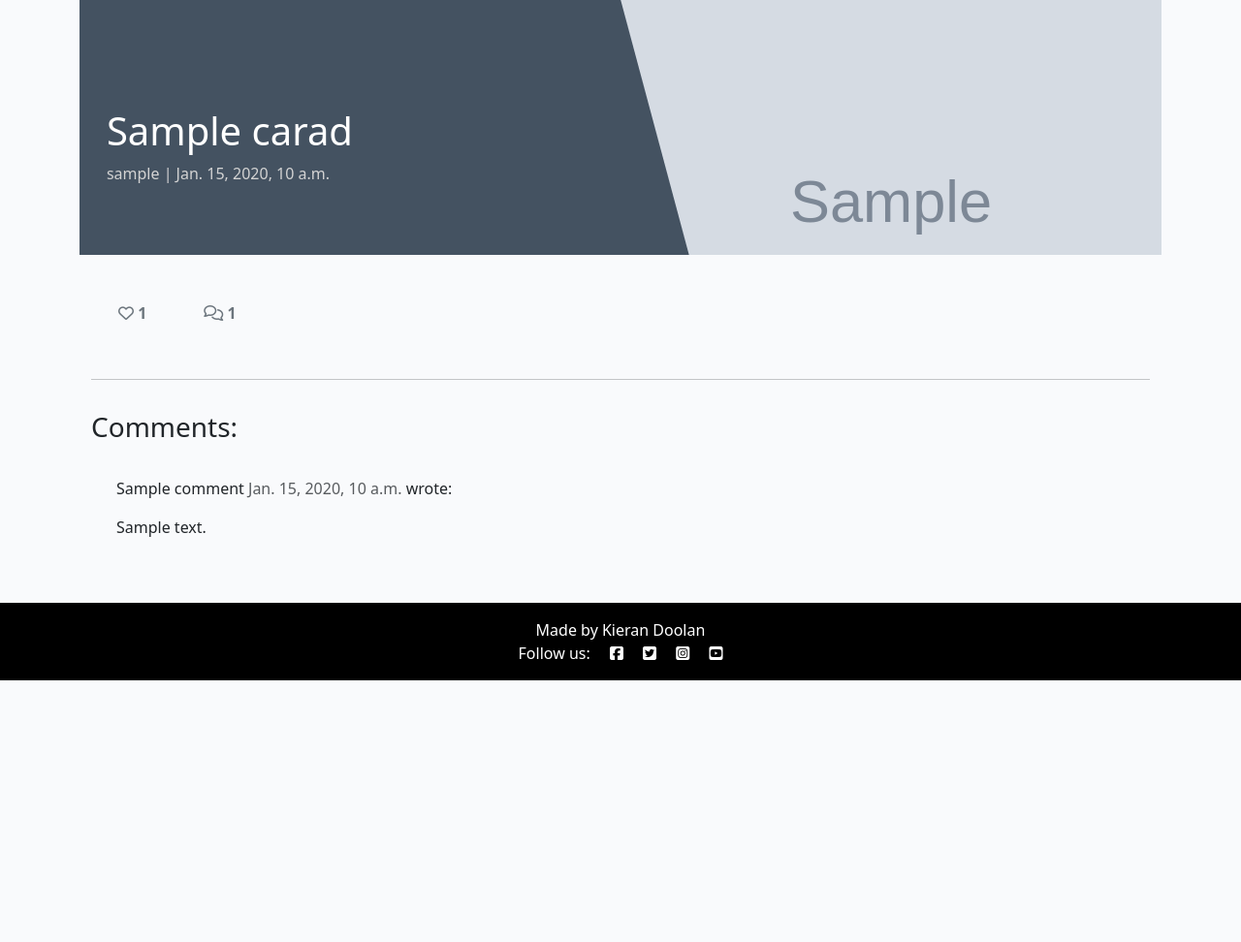
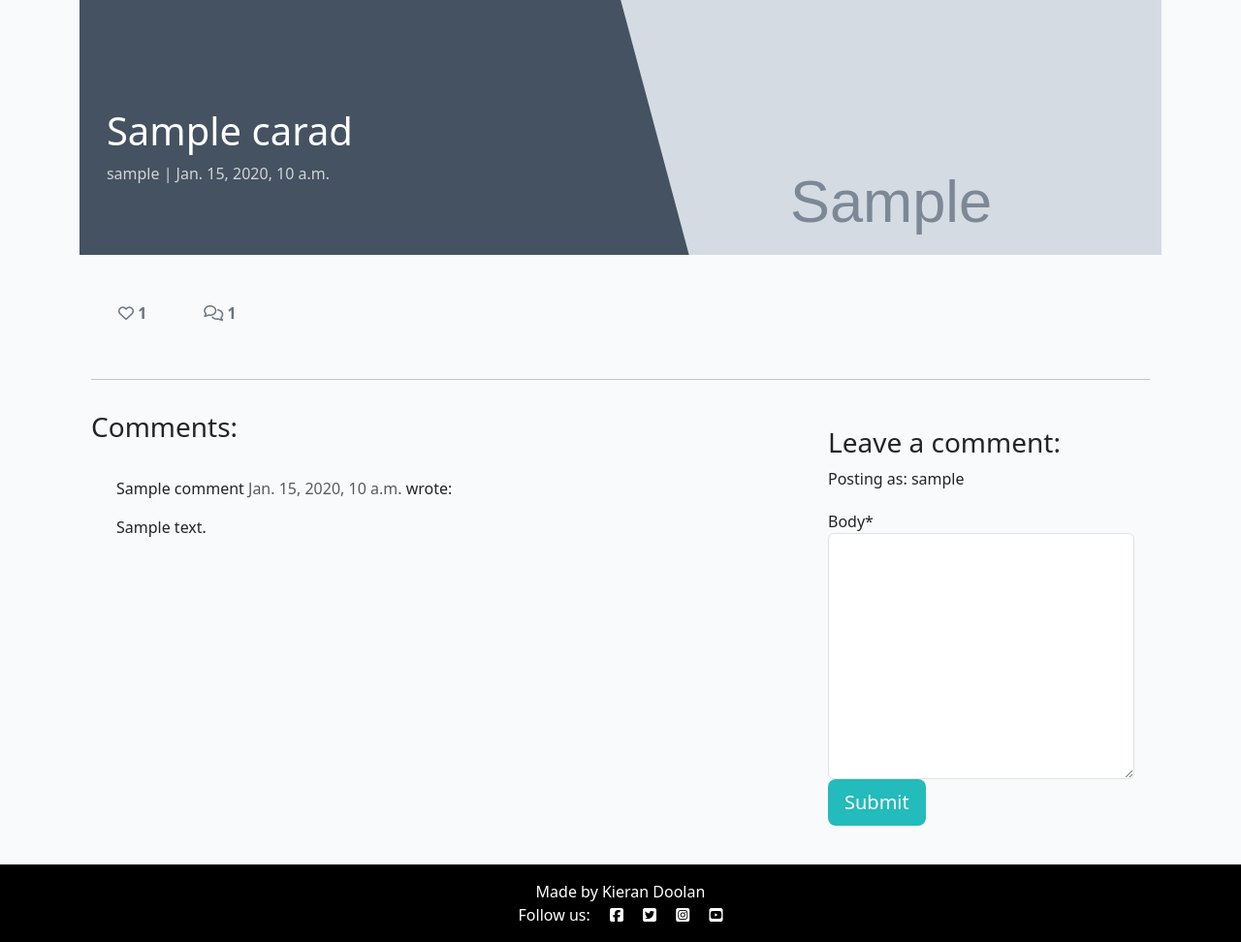
Before and after one commit to Kierandoolan/buy-and-sell-auto-project-four, a Django app: a page that uses templates/ad_detail.html in a window 1280 px wide. Shown: the part 107-1079 px from the top of the page at 97% size. Before the commit the page ends 809 px from the top, so only its background shows below. Run offline with Django 3.2, Linux system fonts and the light colour scheme; a user stored in the database is signed in; tables that the repository leaves empty hold one stand-in row (values such as "Sample post"); grey boxes marked "Sample" are stand-in pictures; some libraries are stand-ins or nearby versions.

Commit message:
add django crispy forms and apply to ad_detail.html

```diff
--- /dev/null
+++ b/auto/forms.py
@@ -0,0 +1,8 @@
+from .models import Comment
+from django import forms
+
+
+class CommentForm(forms.ModelForm):
+    class Meta:
+        model = Comment
+        fields = ('body',)
--- a/auto/views.py
+++ b/auto/views.py
@@ -1,6 +1,7 @@
 from django.shortcuts import render, get_object_or_404
 from django.views import generic, View
 from .models import CarAd
+from .forms import CommentForm
 
 
 class CarAdList(generic.ListView):
@@ -29,6 +30,7 @@ class AdDetail(View):
             {
                 "post": post,
                 "comments": comments,
-                "liked": liked
+                "liked": liked,
+                "comment_form": CommentForm(),
             },
         )
--- a/buy_and_sell_auto/settings.py
+++ b/buy_and_sell_auto/settings.py
@@ -49,6 +49,7 @@ INSTALLED_APPS = [
     'django.contrib.staticfiles',
     'cloudinary',
     'django_summernote',
+    'crispy_forms',
     'auto',
 
 ]
@@ -59,6 +60,8 @@ SITE_ID = 1
 
 LOGIN_REDIRECT_URL = "/"
 LOGOUT_REDIRECT_URL = "/"
+
+CRISPY_TEMPLATE_PACK = 'bootstrap4'
 
 MIDDLEWARE = [
     'django.middleware.security.SecurityMiddleware',
--- a/templates/account/email.html
+++ b/templates/account/email.html
@@ -1,4 +1,4 @@
-{% extends "account/base.html" %}
+{% extends "base.html" %}
 
 {% load i18n %}
 
--- a/templates/account/email_confirm.html
+++ b/templates/account/email_confirm.html
@@ -1,4 +1,4 @@
-{% extends "account/base.html" %}
+{% extends "base.html" %}
 
 {% load i18n %}
 {% load account %}
--- a/templates/account/password_change.html
+++ b/templates/account/password_change.html
@@ -1,4 +1,4 @@
-{% extends "account/base.html" %}
+{% extends "base.html" %}
 
 {% load i18n %}
 
--- a/templates/account/password_reset.html
+++ b/templates/account/password_reset.html
@@ -1,4 +1,4 @@
-{% extends "account/base.html" %}
+{% extends "base.html" %}
 
 {% load i18n %}
 {% load account %}
--- a/templates/account/password_reset_done.html
+++ b/templates/account/password_reset_done.html
@@ -1,4 +1,4 @@
-{% extends "account/base.html" %}
+{% extends "base.html" %}
 
 {% load i18n %}
 {% load account %}
--- a/templates/account/password_reset_from_key.html
+++ b/templates/account/password_reset_from_key.html
@@ -1,4 +1,4 @@
-{% extends "account/base.html" %}
+{% extends "base.html" %}
 
 {% load i18n %}
 {% block head_title %}{% trans "Change Password" %}{% endblock %}
--- a/templates/account/password_reset_from_key_done.html
+++ b/templates/account/password_reset_from_key_done.html
@@ -1,4 +1,4 @@
-{% extends "account/base.html" %}
+{% extends "base.html" %}
 
 {% load i18n %}
 {% block head_title %}{% trans "Change Password" %}{% endblock %}
--- a/templates/account/password_set.html
+++ b/templates/account/password_set.html
@@ -1,4 +1,4 @@
-{% extends "account/base.html" %}
+{% extends "base.html" %}
 
 {% load i18n %}
 
--- a/templates/account/signup_closed.html
+++ b/templates/account/signup_closed.html
@@ -1,4 +1,4 @@
-{% extends "account/base.html" %}
+{% extends "base.html" %}
 
 {% load i18n %}
 
--- a/templates/account/verification_sent.html
+++ b/templates/account/verification_sent.html
@@ -1,4 +1,4 @@
-{% extends "account/base.html" %}
+{% extends "base.html" %}
 
 {% load i18n %}
 
--- a/templates/account/verified_email_required.html
+++ b/templates/account/verified_email_required.html
@@ -1,4 +1,4 @@
-{% extends "account/base.html" %}
+{% extends "base.html" %}
 
 {% load i18n %}
 
--- a/templates/ad_detail.html
+++ b/templates/ad_detail.html
@@ -1,4 +1,6 @@
 {% extends 'base.html' %} {% block content %}
+
+{% load crispy_forms_tags %}
 
 <div class="masthead">
     <div class="container">
@@ -73,6 +75,22 @@
         <div class="col-md-4 card mb-4  mt-3 ">
             <div class="card-body">
                 <!-- For later -->
+                {% if commented %}
+                <div class="alert alert-success" role="alert">
+                    Your comment is awaiting approval
+                </div>
+                {% else %}
+                {% if user.is_authenticated %}
+
+                <h3>Leave a comment:</h3>
+                <p>Posting as: {{ user.username }}</p>
+                <form method="post" style="margin-top: 1.3em;">
+                    {{ comment_form | crispy }}
+                    {% csrf_token %}
+                    <button type="submit" class="btn btn-signup btn-lg">Submit</button>
+                </form>
+                {% endif %}
+                {% endif %}
             </div>
         </div>
     </div>
```
